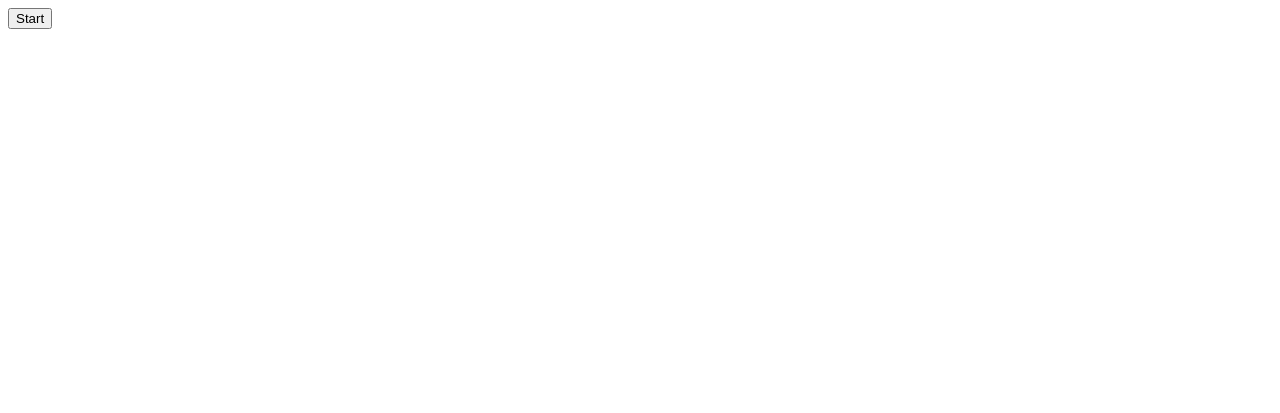
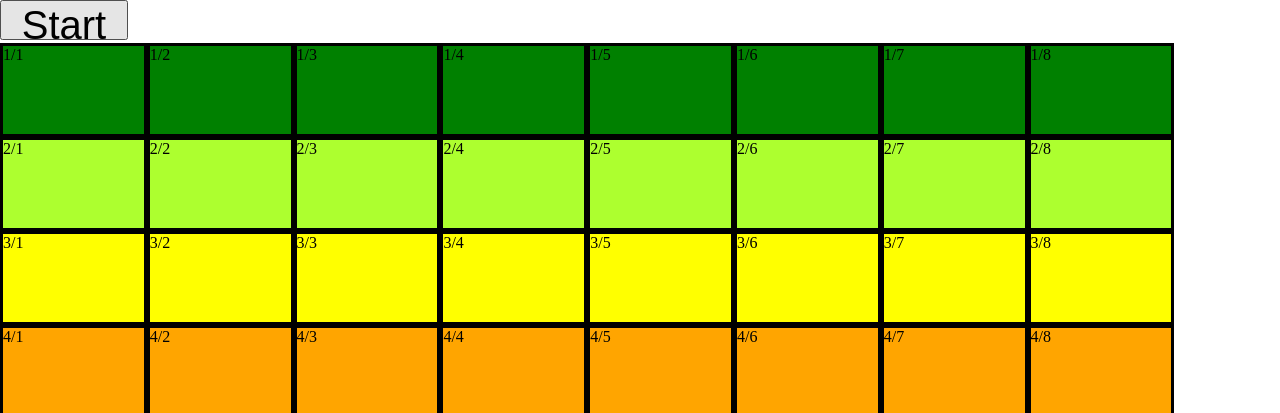
Before and after one commit to DschungelTim/Lego-Step-Sequencer-Code, a plain HTML site: page Website.html in a window 1280 px wide. Shown: the top 413 px of the page. Drawn offline with Linux system fonts and the light colour scheme.

Commit message:
Grundgerüst HTML, CSS

```diff
--- a/Style.css
+++ b/Style.css
@@ -0,0 +1,51 @@
+html, body {
+    height: 100%;
+    width: 100%;
+    padding: 0;
+    margin: 0;
+}
+
+#Startbutton {
+    height: 5%;
+    width: 10%;
+    font-size: 40px;
+    position: relative;
+    position: middle;
+
+}
+
+.Feld {
+    width: 11%;
+    height: 11%;
+    float: left;
+    border-style: solid;
+}
+
+.Spur1 {
+    background-color: green;
+}
+
+.Spur2 {
+    background-color: greenyellow;
+}
+
+.Spur3 {
+    background-color: yellow;
+}
+
+.Spur4 {
+    background-color: orange;
+}
+
+.slider {
+    -webkit-appearance: slider-vertical;
+    height: 70%;
+}
+
+.Sliderschrift {
+    font-size: 30px;
+}
+
+.slidecontainer {
+    height: 25%;
+}
--- a/Website.html
+++ b/Website.html
@@ -6,6 +6,53 @@
     </head>
     <body>
         <button id="Startbutton" class="button">Start</button>
+        <br>
+        <div id = "1/1" class = "Feld Spur1">1/1</div>
+        <div id = "1/2" class = "Feld Spur1">1/2</div>
+        <div id = "1/3" class = "Feld Spur1">1/3</div>
+        <div id = "1/4" class = "Feld Spur1">1/4</div>
+        <div id = "1/5" class = "Feld Spur1">1/5</div>
+        <div id = "1/6" class = "Feld Spur1">1/6</div>
+        <div id = "1/7" class = "Feld Spur1">1/7</div>
+        <div id = "1/8" class = "Feld Spur1">1/8</div>
+
+        <div id = "2/1" class = "Feld Spur2">2/1</div>
+        <div id = "2/2" class = "Feld Spur2">2/2</div>
+        <div id = "2/3" class = "Feld Spur2">2/3</div>
+        <div id = "2/4" class = "Feld Spur2">2/4</div>
+        <div id = "2/5" class = "Feld Spur2">2/5</div>
+        <div id = "2/6" class = "Feld Spur2">2/6</div>
+        <div id = "2/7" class = "Feld Spur2">2/7</div>
+        <div id = "2/8" class = "Feld Spur2">2/8</div>
+
+        <div id = "3/1" class = "Feld Spur3">3/1</div>
+        <div id = "3/2" class = "Feld Spur3">3/2</div>
+        <div id = "3/3" class = "Feld Spur3">3/3</div>
+        <div id = "3/4" class = "Feld Spur3">3/4</div>
+        <div id = "3/5" class = "Feld Spur3">3/5</div>
+        <div id = "3/6" class = "Feld Spur3">3/6</div>
+        <div id = "3/7" class = "Feld Spur3">3/7</div>
+        <div id = "3/8" class = "Feld Spur3">3/8</div>
+
+        <div id = "4/1" class = "Feld Spur4">4/1</div>
+        <div id = "4/2" class = "Feld Spur4">4/2</div>
+        <div id = "4/3" class = "Feld Spur4">4/3</div>
+        <div id = "4/4" class = "Feld Spur4">4/4</div>
+        <div id = "4/5" class = "Feld Spur4">4/5</div>
+        <div id = "4/6" class = "Feld Spur4">4/6</div>
+        <div id = "4/7" class = "Feld Spur4">4/7</div>
+        <div id = "4/8" class = "Feld Spur4">4/8</div>
+
+        <div class="slidecontainer">
+            <div id = "Gainslider" class = "Sliderschrift" > Gainslider </div>
+            <input type="range" min="1" max="100" value="50" class="slider" id="Gain">
+            <div id = Gainvalue class = "Sliderschrift"> 0dB </div>
+          </div>
+          <div class="slidecontainer">
+              <div id = Speedslider class = Sliderschrift> Speedslider </div>
+            <input type="range" min="1" max="100" value="50" class="slider" id="Speed">
+            <div id = Speedvalue class = Sliderschrift> 90 bpm </div>
+          </div>
 
 
         <script src="Script.js"></script>
```
